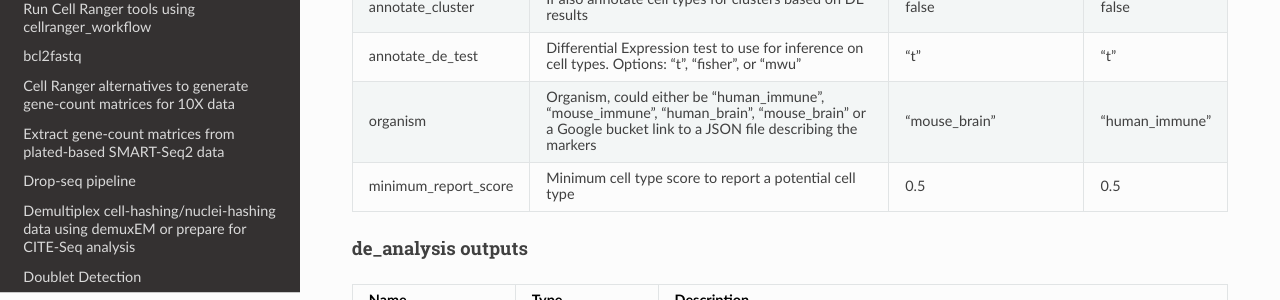
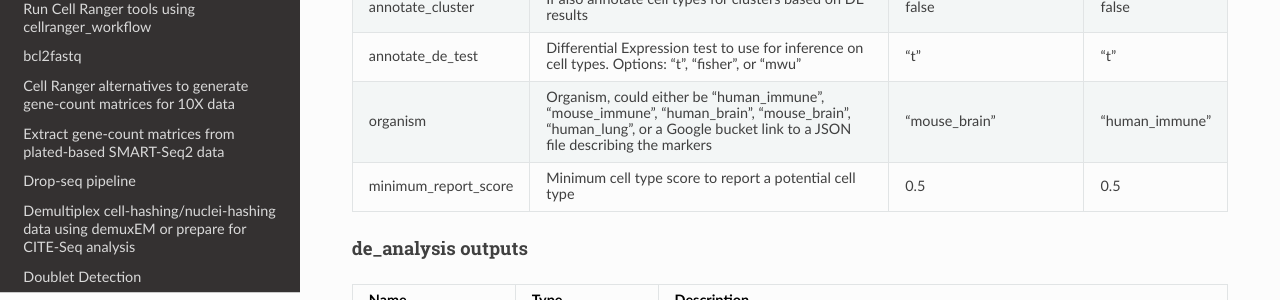
Before and after one commit to lilab-bcb/cumulus, a Sphinx documentation site: the page built from docs/cumulus.rst, in a window 1280 px wide and 900 px high, scrolled down 13695 px. Shown: the part 170-470 px from the top of the window. Built offline with Sphinx 7.4.7 and the Read the Docs theme 2.0.0, drawn with Linux system fonts in a browser that asks for light colours.

Commit message:
update organism doc

```diff
--- a/docs/cumulus.rst
+++ b/docs/cumulus.rst
@@ -695,7 +695,7 @@ de_analysis inputs
       - "t"
       - "t"
     * - organism
-      - Organism, could either be "human_immune", "mouse_immune", "human_brain", "mouse_brain" or a Google bucket link to a JSON file describing the markers
+      - Organism, could either be "human_immune", "mouse_immune", "human_brain", "mouse_brain", "human_lung", or a Google bucket link to a JSON file describing the markers
       - "mouse_brain"
       - "human_immune"
     * - minimum_report_score
```
